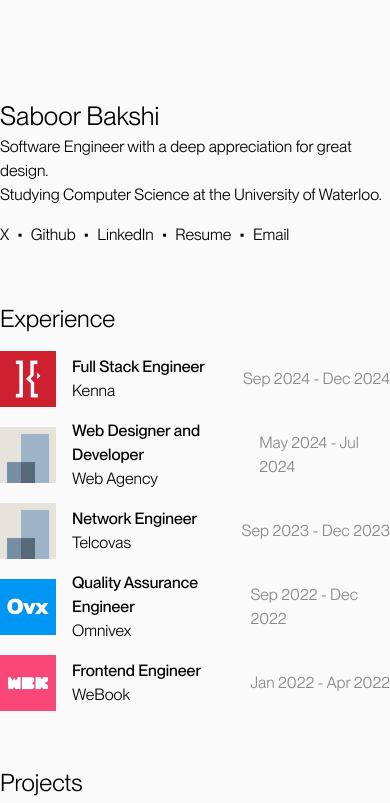
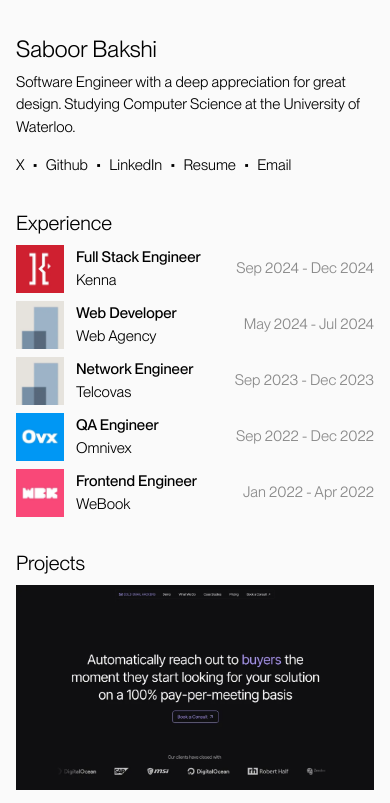
Before and after one commit to saboorbakshi/portfolio, a Next.js app: page / in a window 390 px wide. Shown: the top 803 px of the page. Built offline with nearby package versions, Linux system fonts and the light colour scheme.

Commit message:
made site responsive

```diff
--- a/src/app/cats/page.tsx
+++ b/src/app/cats/page.tsx
@@ -3,16 +3,16 @@
 export default function Cats() {
   return (
     <div>
-      <div className="mb-4">
-        <div className="text-[26px]">Cats</div>
-        <div>meow. meow. meow.</div>
+      <div className="mb-3 sm:mb-4">
+        <div className="text-[23px] sm:text-[26px]">Cats</div>
+        <div className='sm:text-base'>meow. meow. meow.</div>
       </div>
-      <div className='flex gap-2'>
-        <div className="w-1/2 flex flex-col gap-2">
+      <div className='flex gap-1.5 sm:gap-2'>
+        <div className="w-1/2 flex flex-col gap-1.5 sm:gap-2">
           <img src="cats/panda.png" />
           <img src="cats/junior.png" />
         </div>
-        <div className="w-1/2 flex flex-col gap-2">
+        <div className="w-1/2 flex flex-col gap-1.5 sm:gap-2">
           <img src="cats/cat1.png" />
           <img src="cats/cat2.png" />
         </div>
--- a/src/app/globals.css
+++ b/src/app/globals.css
@@ -25,4 +25,5 @@
 body {
   background-color: rgb(var(--background-rgb));
   color: rgb(var(--foreground-rgb));
+  font-size: 15px;
 }
--- a/src/app/layout.tsx
+++ b/src/app/layout.tsx
@@ -38,7 +38,7 @@
   return (
     <html lang="en" className={`${custom.variable} font-custom`}>
       <body className="flex flex-col min-h-screen">
-        <main className="flex flex-col grow items-center my-24">
+        <main className="flex flex-col grow items-center my-8 sm:my-24 px-4">
           <div className="w-full max-w-screen-custom">{children}</div>
         </main>
         <div className="h-[1px] bg-stroke" />
--- a/src/app/page.tsx
+++ b/src/app/page.tsx
@@ -4,12 +4,18 @@
 
 export default function Home() {
   return (
-    <div className="flex flex-col gap-14">
+    <div className="flex flex-col gap-8 sm:gap-14">
       <div>
-        <div className="text-[26px]">Saboor Bakshi</div>
-        <div>Software Engineer with a deep appreciation for great design.</div>
-        <div>Studying Computer Science at the University of Waterloo.</div>
-        <div className="flex gap-2 mt-4">
+        <div className="text-[23px] sm:text-[26px] mb-1">Saboor Bakshi</div>
+        <div className="sm:hidden">
+          Software Engineer with a deep appreciation for great design. Studying Computer Science at
+          the University of Waterloo.
+        </div>
+        <div className="hidden sm:block sm:text-base">
+          <div>Software Engineer with a deep appreciation for great design.</div>
+          <div>Studying Computer Science at the University of Waterloo.</div>
+        </div>
+        <div className="flex gap-2 mt-4 sm:mt-5">
           <Link label="X" url="https://twitter.com/saboorbakshi" />
           <div>•</div>
           <Link label="Github" url="https://github.com/saboorbakshi" />
@@ -23,26 +29,27 @@
       </div>
 
       <div>
-        <div className="text-2xl mb-4">Experience</div>
-        <div className="flex flex-col gap-3">
+        <div className="text-xl sm:text-2xl mb-2 sm:mb-4">Experience</div>
+        <div className="flex flex-col gap-2 sm:gap-3">
           {experience.map((item, index) => (
             <div key={index} className="flex items-center justify-between">
-              <div className="flex items-center gap-4">
-                <img src={item.src} className="size-14"></img>
+              <div className="flex items-center gap-3 sm:gap-4">
+                <img src={item.src} className="size-12 sm:size-14"></img>
                 <div>
-                  <div className="font-medium">{item.role}</div>
-                  <div>{item.company}</div>
+                  <div className="sm:hidden sm:text-base font-medium">{item.role}</div>
+                  <div className="hidden sm:block sm:text-base font-medium">{item.roleFull}</div>
+                  <div className="sm:text-base">{item.company}</div>
                 </div>
               </div>
-              <div className="text-fgSecondary">{item.time}</div>
+              <div className="sm:text-base text-fgSecondary">{item.time}</div>
             </div>
           ))}
         </div>
       </div>
 
       <div>
-        <div className="text-2xl mb-4">Projects</div>
-        <div className="grid grid-cols-2 gap-x-5 gap-y-8">
+        <div className="text-xl sm:text-2xl mb-2 sm:mb-4">Projects</div>
+        <div className="grid grid-cols-1 sm:grid-cols-2 sm:gap-x-5 gap-y-6 sm:gap-y-8">
           {projects.map((item, index) => (
             <a
               key={index}
@@ -53,10 +60,10 @@
             >
               <img src={item.src} className="w-full"></img>
               <div>
-                <span className="text-lg group-hover:underline">{item.name}</span>
-                <span className="text-lg text-fgSecondary"> — {item.year}</span>
-                <div className="text-fgSecondary">{item.desc}</div>
-                <div className="text-fgSecondary">{item.tools}</div>
+                <span className="sm:text-base text-lg group-hover:underline">{item.name}</span>
+                <span className="sm:text-base text-lg text-fgSecondary"> — {item.year}</span>
+                <div className="sm:text-base text-fgSecondary">{item.desc}</div>
+                <div className="sm:text-base text-fgSecondary">{item.tools}</div>
               </div>
             </a>
           ))}
--- a/src/components/Footer.tsx
+++ b/src/components/Footer.tsx
@@ -7,7 +7,7 @@
   const isHome = pathname.includes('cats')
 
   return (
-    <footer className="flex flex-col items-center justify-center">
+    <footer className="flex flex-col items-center justify-center px-4">
       <div className="w-full max-w-screen-custom flex justify-between items-center py-3">
         <a href={isHome ? '/' : '/cats'} className="text-fgSecondary hover:underline">
           {isHome ? 'Home' : 'Cats'}
--- a/src/components/Link.tsx
+++ b/src/components/Link.tsx
@@ -7,7 +7,7 @@
 
 export default function Link({ label, url }: LinkProps) {
   return (
-    <a href={url} target="_blank" rel="noopener noreferrer" className="hover:underline">
+    <a href={url} target="_blank" rel="noopener noreferrer" className="sm:text-base hover:underline">
       {label}
     </a>
   )
--- a/src/data.ts
+++ b/src/data.ts
@@ -2,30 +2,35 @@
   {
     company: 'Kenna',
     role: 'Full Stack Engineer',
+    roleFull: 'Full Stack Engineer',
     time: 'Sep 2024 - Dec 2024',
     src: 'logos/kenna.png'
   },
   {
     company: 'Web Agency',
-    role: 'Web Designer and Developer',
+    role: 'Web Developer',
+    roleFull: 'Web Designer & Developer',
     time: 'May 2024 - Jul 2024',
     src: 'logos/placeholder.png'
   },
   {
     company: 'Telcovas',
     role: 'Network Engineer',
+    roleFull: 'Network Engineer',
     time: 'Sep 2023 - Dec 2023',
     src: 'logos/placeholder.png'
   },
   {
     company: 'Omnivex',
-    role: 'Quality Assurance Engineer',
+    role: 'QA Engineer',
+    roleFull: 'Quality Assurance Engineer',
     time: 'Sep 2022 - Dec 2022',
     src: 'logos/omnivex.png'
   },
   {
     company: 'WeBook',
     role: 'Frontend Engineer',
+    roleFull: 'Frontend Engineer',
     time: 'Jan 2022 - Apr 2022',
     src: 'logos/webook.png'
   }
```
